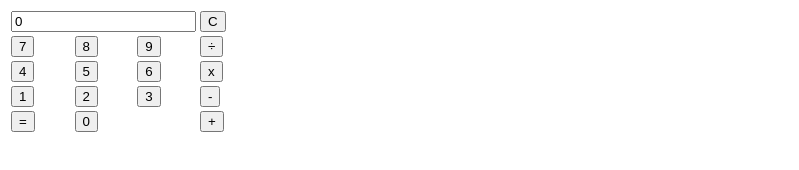
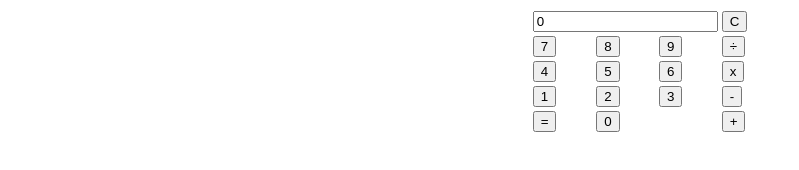
Before and after one commit to ashton-navarro01/calculator, a plain HTML site: page index.html in a window 1280 px wide. Shown: the whole page, without its empty margins (0-799 px from the left). Drawn offline with Linux system fonts and the light colour scheme.

Commit message:
Moved calculator to align in the middle

```diff
--- a/index.html
+++ b/index.html
@@ -1,7 +1,10 @@
-<head></head>
+<head>
+    <title>Calculator</title>
+    <script src="calc.js"></script>
+    <link rel="stylesheet" href="styles.css">
+</head>
 <body>
-    <script src="calc.js"></script>
-    <table>
+    <table class="calculator">
         <tbody>
             <tr>
                 <td colspan="3"><input type="text" value="0"></th>
--- /dev/null
+++ b/styles.css
@@ -0,0 +1,5 @@
+.calculator{
+    display: flex;
+    align-items: center;
+    justify-content: center;
+}
```
